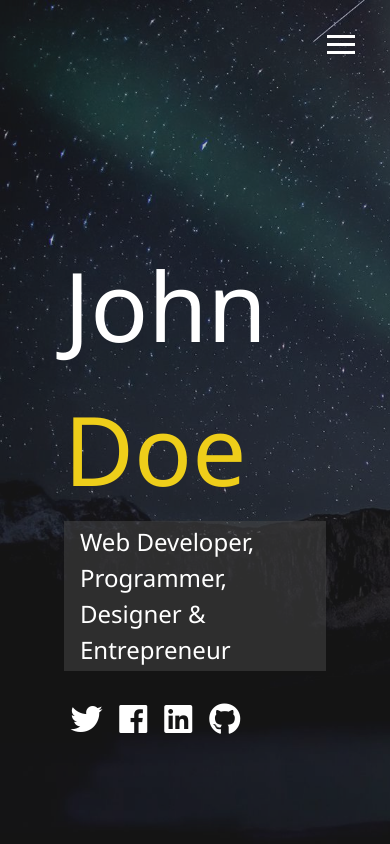
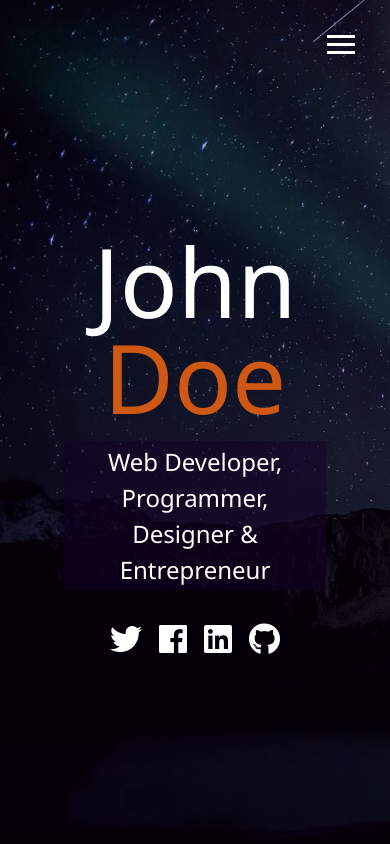
Before and after one commit to createNull/modern_portfolio, a website: page dist/index.html in a window 390 px wide. Drawn offline with Linux system fonts and the light colour scheme.

Commit message:
Added media queries and made menu overlay responsive

```diff
--- a/scss/_config.scss
+++ b/scss/_config.scss
@@ -1,5 +1,5 @@
-$primary-color: #444;
-$secondary-color: #eece1a;
+$primary-color: rgb(16, 1, 29);
+$secondary-color: #cf5814;
 $show-home-image: true;
 $home-image: url(../img/background.jpg);
 $background-opacity: 0.3;
@@ -28,3 +28,27 @@ $background-opacity: 0.3;
     }
   }
 }
+
+// Media Query Mixins
+@mixin mediaSm {
+  @media screen and (max-width: 500px) {
+    @content;
+  }
+}
+
+@mixin mediaMd {
+  @media screen and (max-width: 768px) {
+    @content;
+  }
+}
+
+@mixin mediaLg {
+  @media screen and (min-width: 769px) and (max-width: 1170px) {
+    @content;
+  }
+}
+@mixin mediaXL {
+  @media screen and (min-width: 1171px) {
+    @content;
+  }
+}
--- /dev/null
+++ b/scss/_mobile.scss
@@ -0,0 +1,56 @@
+// Smartphones
+@include mediaSm {
+  main#home h1 {
+    margin-top: 10vh;
+  }
+}
+
+// Tablets & Small Laptops
+@include mediaMd {
+  main {
+    align-items: center;
+    text-align: center;
+
+    .lg-heading {
+      line-height: 1;
+      margin-bottom: 1rem;
+    }
+  }
+
+  ul.menu-nav,
+  div.menu-branding {
+    float: none;
+    width: 100%;
+    min-height: 0;
+
+    &.show {
+      transform: translate3d(0, 0, 0);
+    }
+  }
+
+  .menu-nav {
+    height: 75vh;
+    transform: translate3d(-100%, 0, 0);
+    font-size: 24px;
+  }
+
+  .menu-branding {
+    height: 25vh;
+    transform: translate3d(100%, 0, 0);
+
+    .portrait {
+      background: url("../img/portrait.jpeg");
+      width: 150px;
+      height: 150px;
+      background-position: center;
+    }
+  }
+}
+
+//Desktops & Laptops
+@include mediaLg {
+}
+
+// Widescreens
+@include mediaXL {
+}
--- a/scss/main.scss
+++ b/scss/main.scss
@@ -1,5 +1,6 @@
 @import "config";
 @import "menu";
+@import "mobile";
 
 * {
   box-sizing: border-box;
```
Also changed, not shown: dist/css/main.css.
